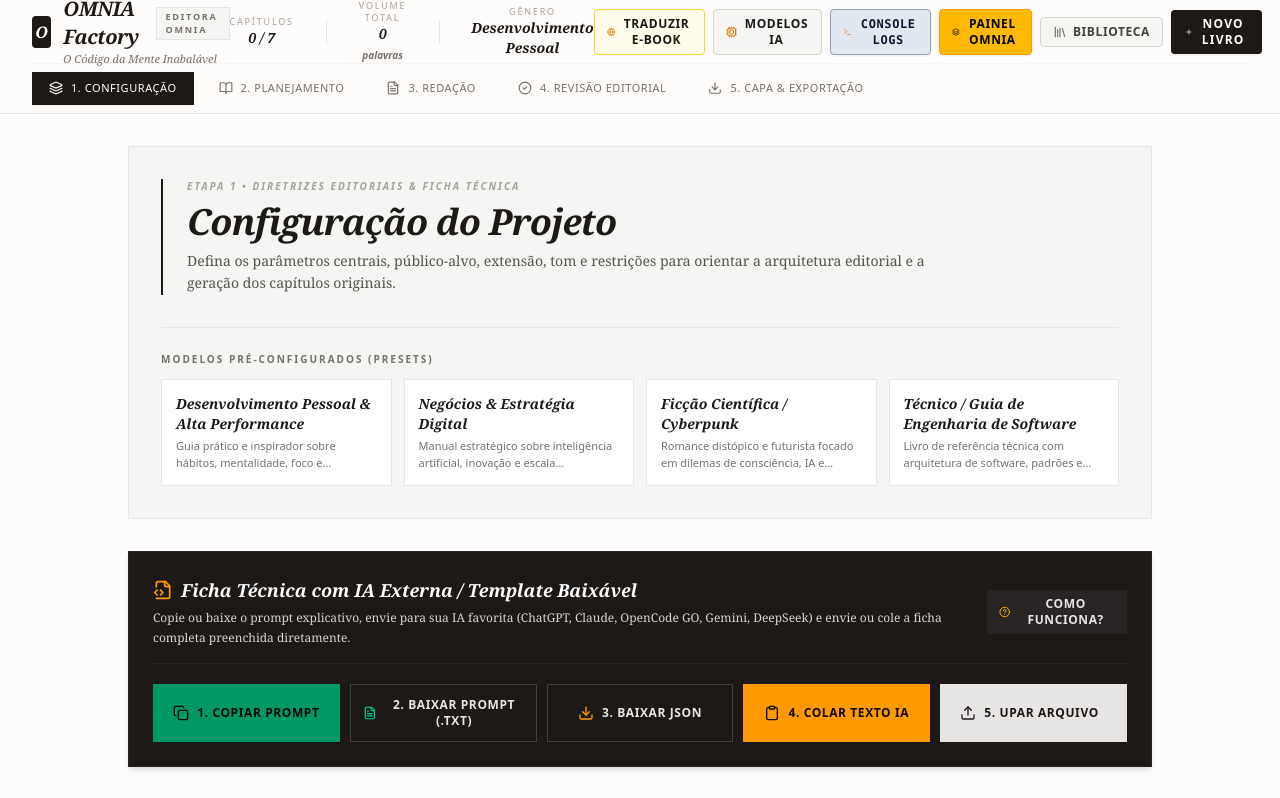
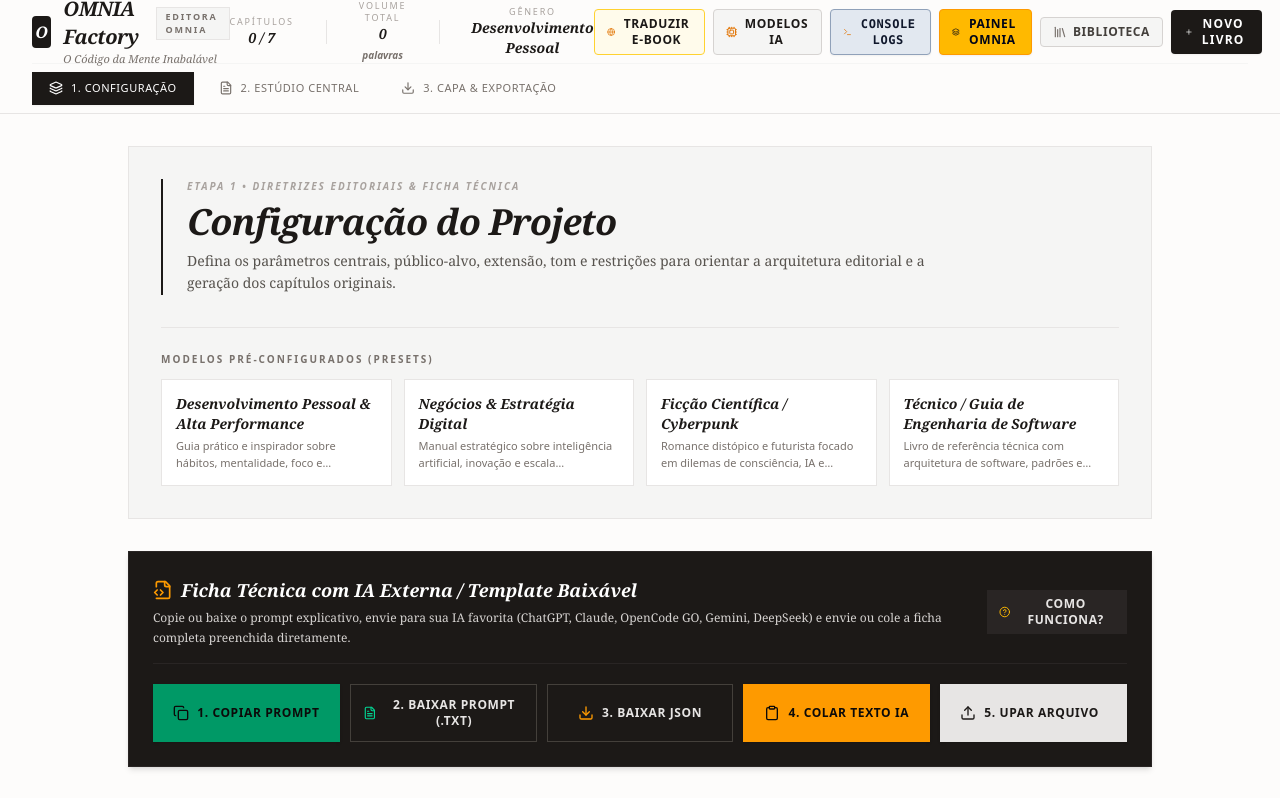
Before and after one commit to pjsghf/OMNIA-FACTORY, a React (Vite) app: page / in a window 1280 px wide. Shown: the top 798 px of the page. Built offline with nearby package versions, Linux system fonts and the light colour scheme.

Commit message:
feat(v3.0): implement streamlined 3-step navigation header (1. Configuração, 2. Estúdio Central, 3. Capa & Exportação)

```diff
--- a/src/components/Header.tsx
+++ b/src/components/Header.tsx
@@ -40,12 +40,10 @@
 }) => {
   const stages: { id: EditorialStage; label: string; icon: React.ReactNode }[] = [
     { id: 'config', label: '1. Configuração', icon: <Layers className="w-3.5 h-3.5" /> },
-    { id: 'planning', label: '2. Planejamento', icon: <BookOpen className="w-3.5 h-3.5" /> },
-    { id: 'writing', label: '3. Redação', icon: <FileText className="w-3.5 h-3.5" /> },
-    { id: 'review', label: '4. Revisão Editorial', icon: <CheckCircle2 className="w-3.5 h-3.5" /> },
+    { id: 'writing', label: '2. Estúdio Central', icon: <FileText className="w-3.5 h-3.5" /> },
     {
       id: 'design_export',
-      label: '5. Capa & Exportação',
+      label: '3. Capa & Exportação',
       icon: <Download className="w-3.5 h-3.5" />,
     },
   ];
```
